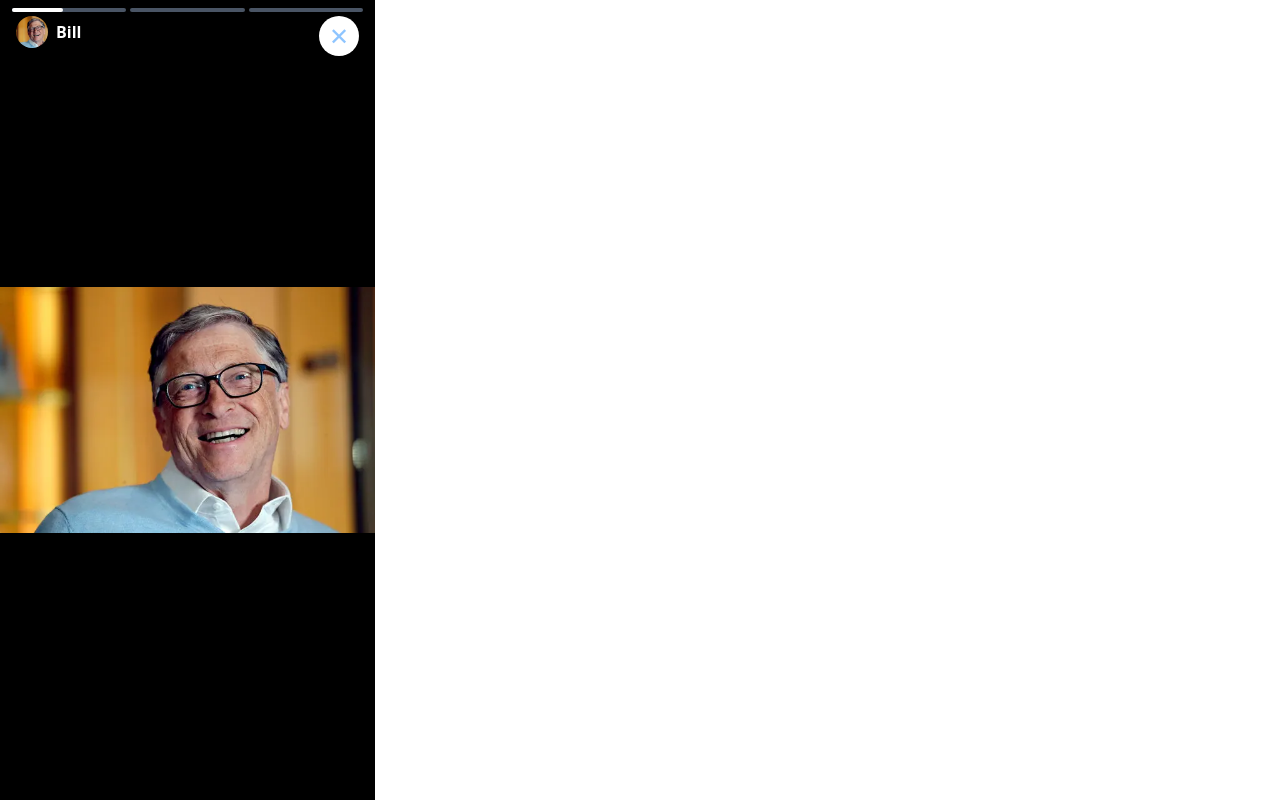
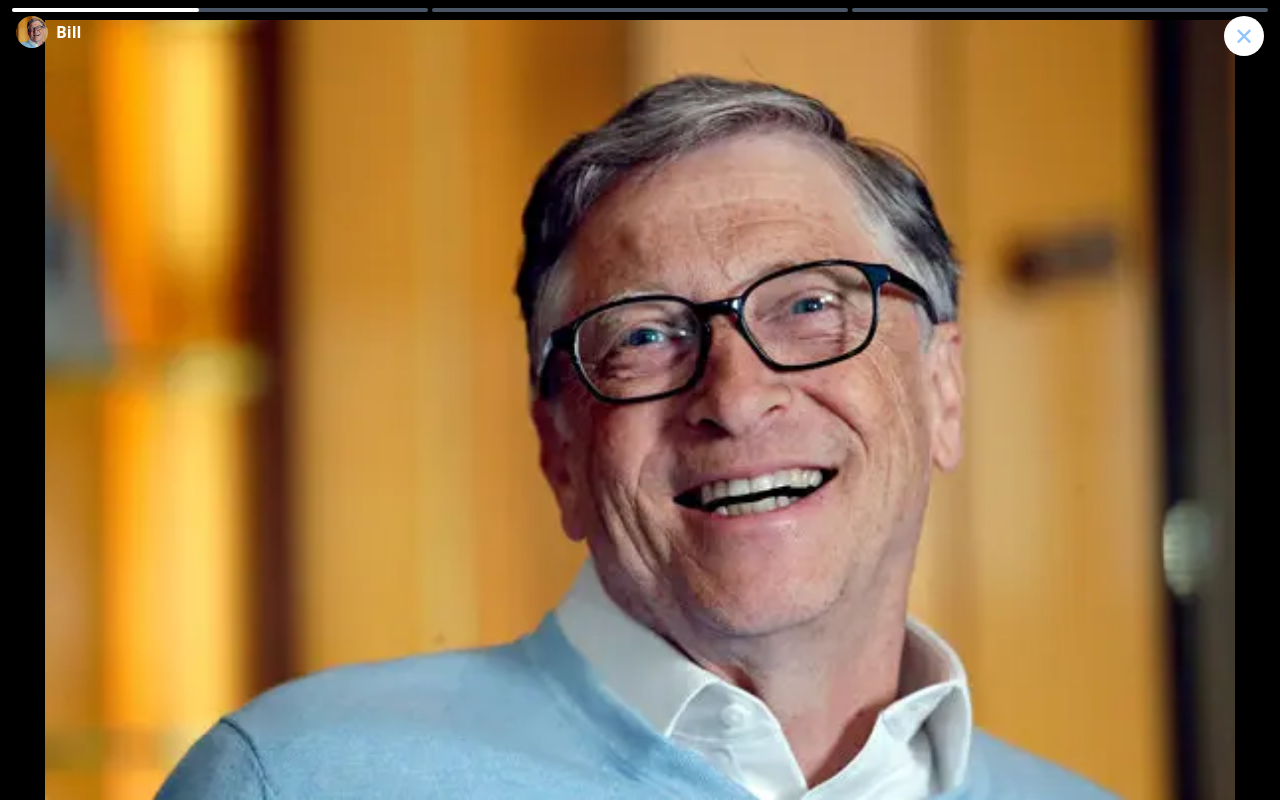
Before and after one commit to Sharmaryan/instagram-stories, a Next.js app: page / in a window 1280 px wide. Both pictures are taken after a click on the button "Bill". Built offline with nearby package versions, Linux system fonts and the light colour scheme.

Commit message:
refactor : removed fix width

```diff
--- a/app/components/Story/Story.tsx
+++ b/app/components/Story/Story.tsx
@@ -23,7 +23,7 @@ export const Story = ({
     activeStory && (
       <div
         className={classNames(
-          "fixed inset-0 bg-black z-50 flex flex-col max-w-[375px]",
+          "fixed inset-0 bg-black z-50 flex flex-col",
           "transition-transform duration-300 ease-in-out",
           storyDirection ? "animate-zoom-in" : ""
         )}
--- a/app/layout.tsx
+++ b/app/layout.tsx
@@ -25,7 +25,7 @@ export default function RootLayout({
   return (
     <html lang="en">
       <body
-        className={`${geistSans.variable} ${geistMono.variable} antialiased max-w-[360px]`}
+        className={`${geistSans.variable} ${geistMono.variable} antialiased`}
       >
         {children}
       </body>
```
